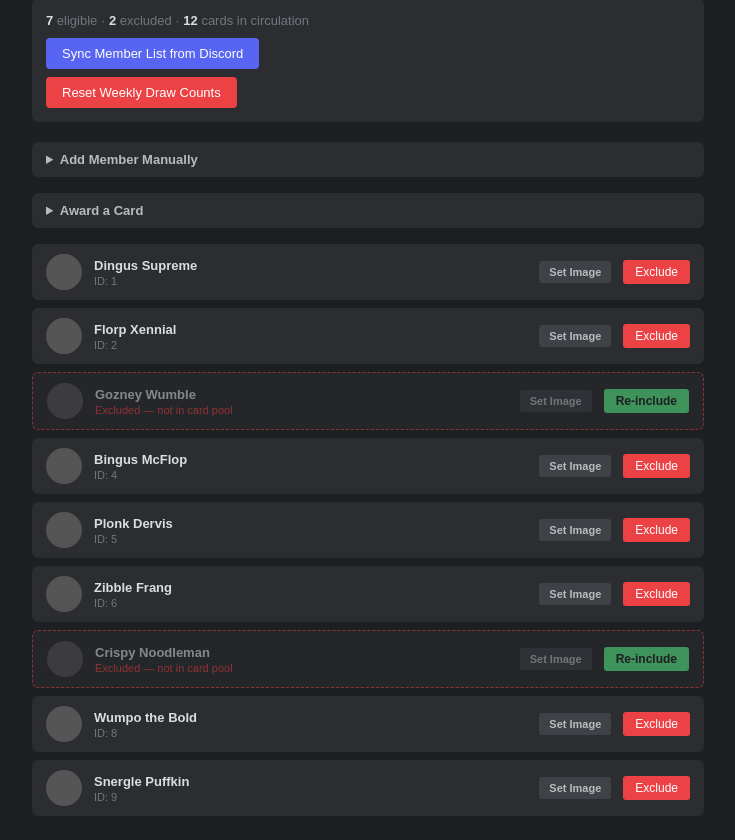
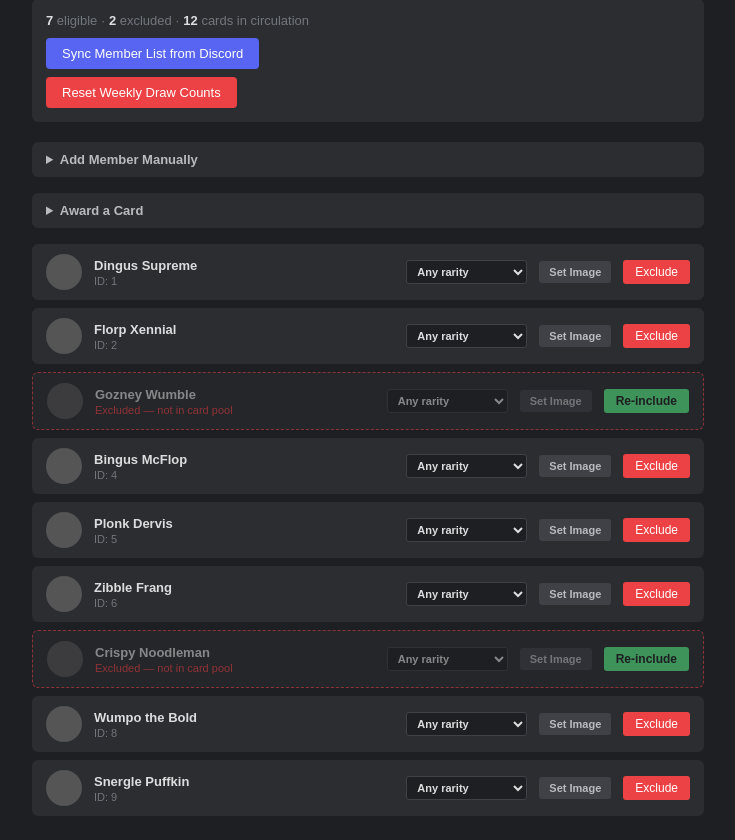
Before and after one commit to adamhurm/discord-super-pal-of-the-week, a FastAPI app: page /admin in a window 1280 px wide. Shown: the part 100-940 px from the top of the page, without its empty margins (272-1007 px from the left). Run offline with FastAPI, Linux system fonts and the light colour scheme.

Commit message:
feat: add per-member rarity lock for card draw pool
Admins can now restrict a member to a specific rarity tier (e.g. Legendary-only)
via a dropdown in the admin dashboard. Locked members are filtered out of draw
and trade-in pools when the rolled rarity doesn't match. Setting a member back
to "Any rarity" clears the lock.

Co-Authored-By: Claude Sonnet 4.6 <noreply@anthropic.com>

```diff
--- a/src/superpal/webapp/templates/admin.html
+++ b/src/superpal/webapp/templates/admin.html
@@ -84,6 +84,16 @@
       font-weight: 700; white-space: nowrap;
     }
     .img-label:hover { background: #5865f2; color: #fff; }
+    .rarity-lock-label { font-size: 11px; font-weight: 700; margin-top: 2px; }
+    .rarity-lock-common    { color: #95a5a6; }
+    .rarity-lock-uncommon  { color: #27ae60; }
+    .rarity-lock-rare      { color: #2980b9; }
+    .rarity-lock-legendary { color: #f39c12; }
+    .rarity-select {
+      background: #1e1f22; color: #dcddde; border: 1px solid #3f4147;
+      border-radius: 3px; padding: 4px 6px; font-size: 11px; font-weight: 600;
+      cursor: pointer;
+    }
   </style>
 </head>
 <body>
@@ -172,7 +182,19 @@
         {% else %}
           <div class="member-id">ID: {{ m.discord_id }}</div>
         {% endif %}
+        {% if m.forced_rarity %}
+          <div class="rarity-lock-label rarity-lock-{{ m.forced_rarity }}">{{ m.forced_rarity | upper }}-only drop</div>
+        {% endif %}
       </div>
+      <form method="post" action="/admin/member/{{ m.discord_id }}/forced-rarity">
+        <select name="rarity" class="rarity-select" onchange="this.form.submit()">
+          <option value="">Any rarity</option>
+          <option value="common"    {% if m.forced_rarity == 'common'    %}selected{% endif %}>Common only</option>
+          <option value="uncommon"  {% if m.forced_rarity == 'uncommon'  %}selected{% endif %}>Uncommon only</option>
+          <option value="rare"      {% if m.forced_rarity == 'rare'      %}selected{% endif %}>Rare only</option>
+          <option value="legendary" {% if m.forced_rarity == 'legendary' %}selected{% endif %}>Legendary only</option>
+        </select>
+      </form>
       <form method="post" action="/admin/member/{{ m.discord_id }}/avatar" enctype="multipart/form-data">
         <label class="img-label">
           Set Image
@@ -198,6 +220,9 @@
       <h3>Excluding a Member</h3>
       <p>Click <strong>Exclude</strong> next to a member to remove them from the card draw pool. Excluded members will not appear in <code>/draw-card</code>, <code>/trade-in</code>, or <code>/upgrade</code> results. Click <strong>Re-include</strong> to restore them.</p>
 
+      <h3>Rarity Lock</h3>
+      <p>Use the rarity dropdown on a member row to restrict which rarity tier they can appear in. A member set to <strong>Legendary only</strong> will only be drawn when a Legendary card is rolled — they won't appear in Common, Uncommon, or Rare draws, or in trade-in results for those tiers. Set to <strong>Any rarity</strong> to remove the restriction.</p>
+
       <h3>Syncing the Member List</h3>
       <p>Click <strong>Sync Member List from Discord</strong> to pull the current server roster into the database. Do this after members join or change their display name so their cards stay up to date.</p>
 
```
Also changed, not shown: src/superpal/cards/db.py (+8 -0 lines), src/superpal/cards/service.py (+25 -6 lines), src/superpal/webapp/routes.py (+14 -0 lines).
